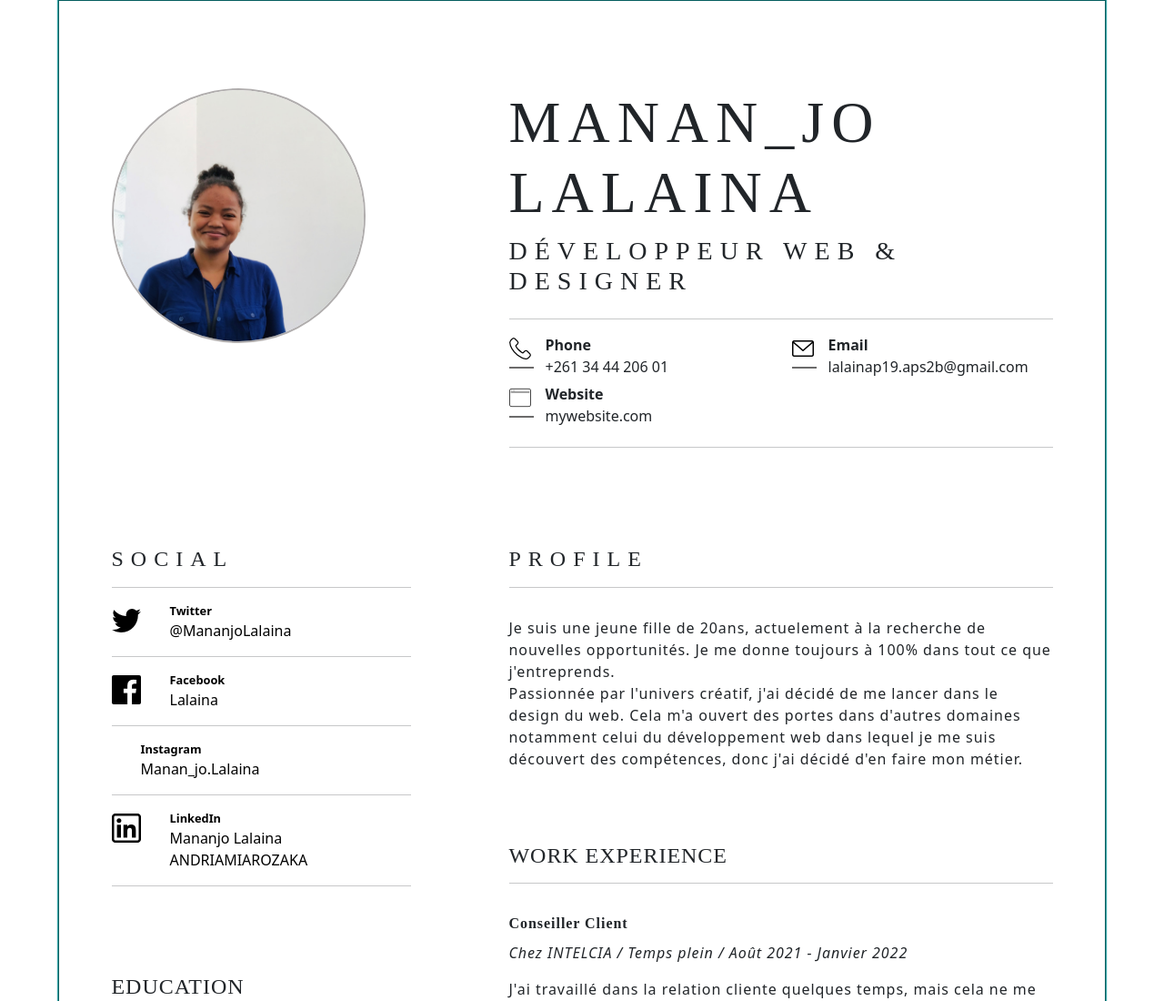
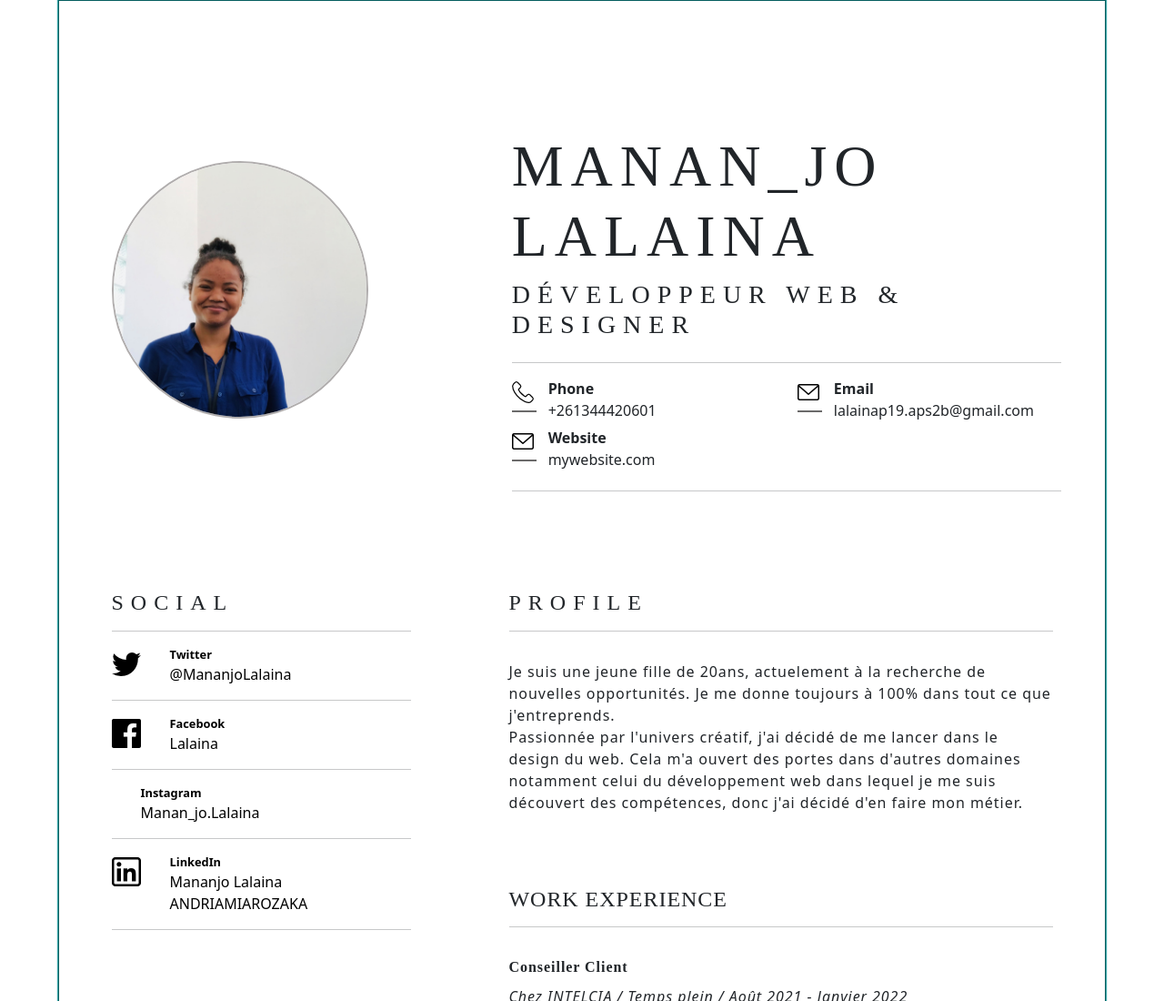
Before and after one commit to M-Lalaina/MY-CV-build-with-html-css, a plain HTML site: page index.html in a window 1280 px wide. Shown: the top 1100 px of the page at 91% size. Drawn offline with Linux system fonts and the light colour scheme; files whose address does not match are found by name; a web font is replaced by a local one.

Commit message:
⚡️ ...

```diff
--- a/assets/styles/style.css
+++ b/assets/styles/style.css
@@ -58,3 +58,10 @@ main .letter_spacing {
 div hr {
   height: 5px;
 }
+
+@media screen and (max-width: 991px) {
+  figure {
+    width: 50%;
+    border-radius: 80%;
+  }
+}
--- a/index.html
+++ b/index.html
@@ -43,13 +43,14 @@
     <!-- .......................................... -->
     <!--?°°°°°°°°°°°°° HEADER °°°°°°°°°°°°°°°°°°°°-->
     <header>
-      <div class="container-fluid pt-5 mt-5">
+      <div class="container-fluid pt-5 mt-5 pe-5">
         <div class="row">
           <!-- PHOTO -->
 
-          <div class="col-4">
+          <div class="col-lg-4 d-flex align-items-center">
             <figure>
               <img
+                id="img_Lalaina"
                 src="assets/imgs/Lalaina.jpeg"
                 alt="image_Lalaina"
                 width="100%"
@@ -59,8 +60,8 @@
 
           <!-- MON PROFIL -->
 
-          <div class="col ms-5 ps-5">
-            <div class="row text-uppercase fw-bold">
+          <div class="col-lg ms-lg-5 ps-lg-5">
+            <div class="row text-uppercase fw-bold pt-5">
               <h1>Manan_jo lalaina</h1>
 
               <h3>développeur web & designer</h3>
@@ -94,7 +95,7 @@
                   <span>
                     <p class="m-0 fw-bold">Phone</p>
 
-                    <p class="m-0">+261 34 44 206 01</p>
+                    <p class="m-0">+261344420601</p>
                   </span>
                 </div>
               </div>
@@ -135,7 +136,7 @@
                     <!-- icone_browser -->
 
                     <img
-                      src="assets/imgs/003-browser.png"
+                      src="assets/imgs/002-envelope.png"
                       alt=""
                       class="contact_icons me-3 pt-1"
                     />
@@ -171,7 +172,6 @@
       <!--  -->
 
       <div class="container-fluid">
-        <!--  -->
         <div class="row">
           <!-- !..........1ère Section............ -->
 
```
